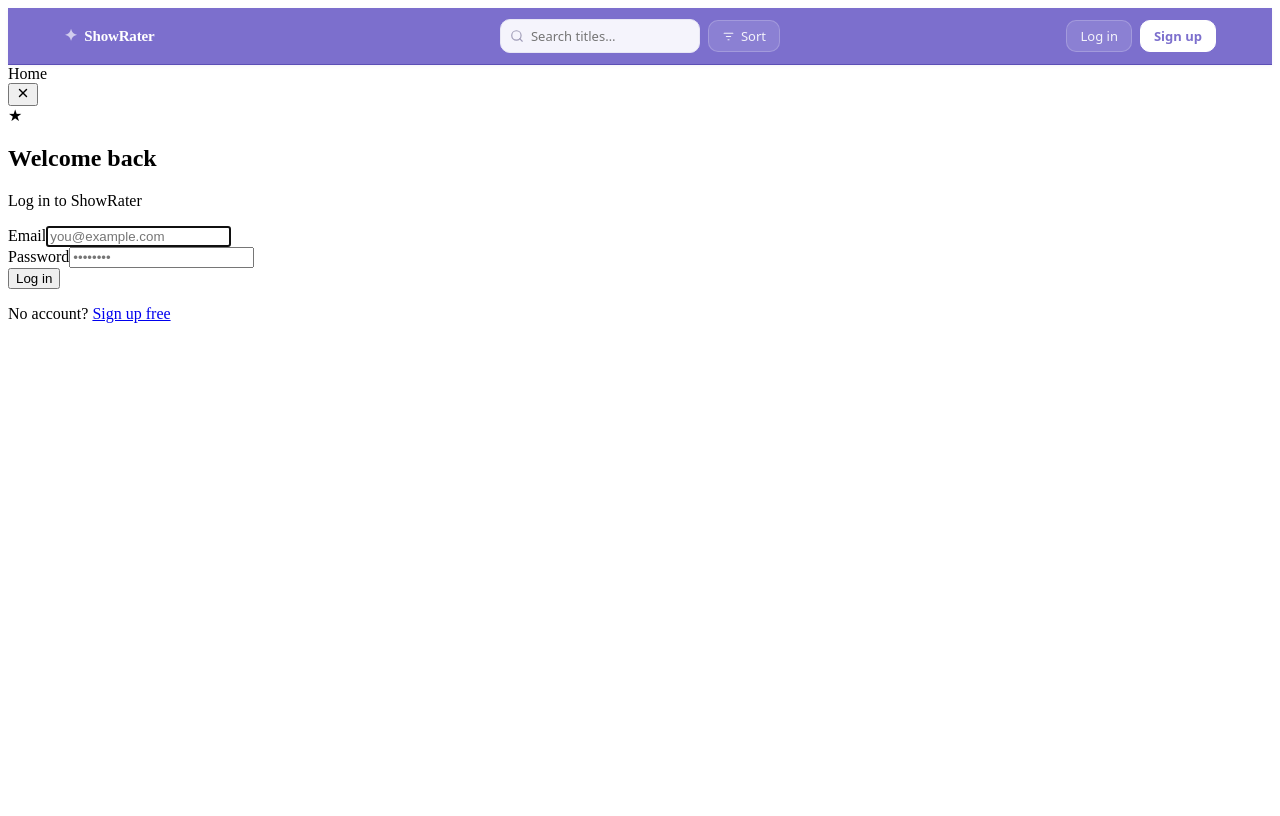
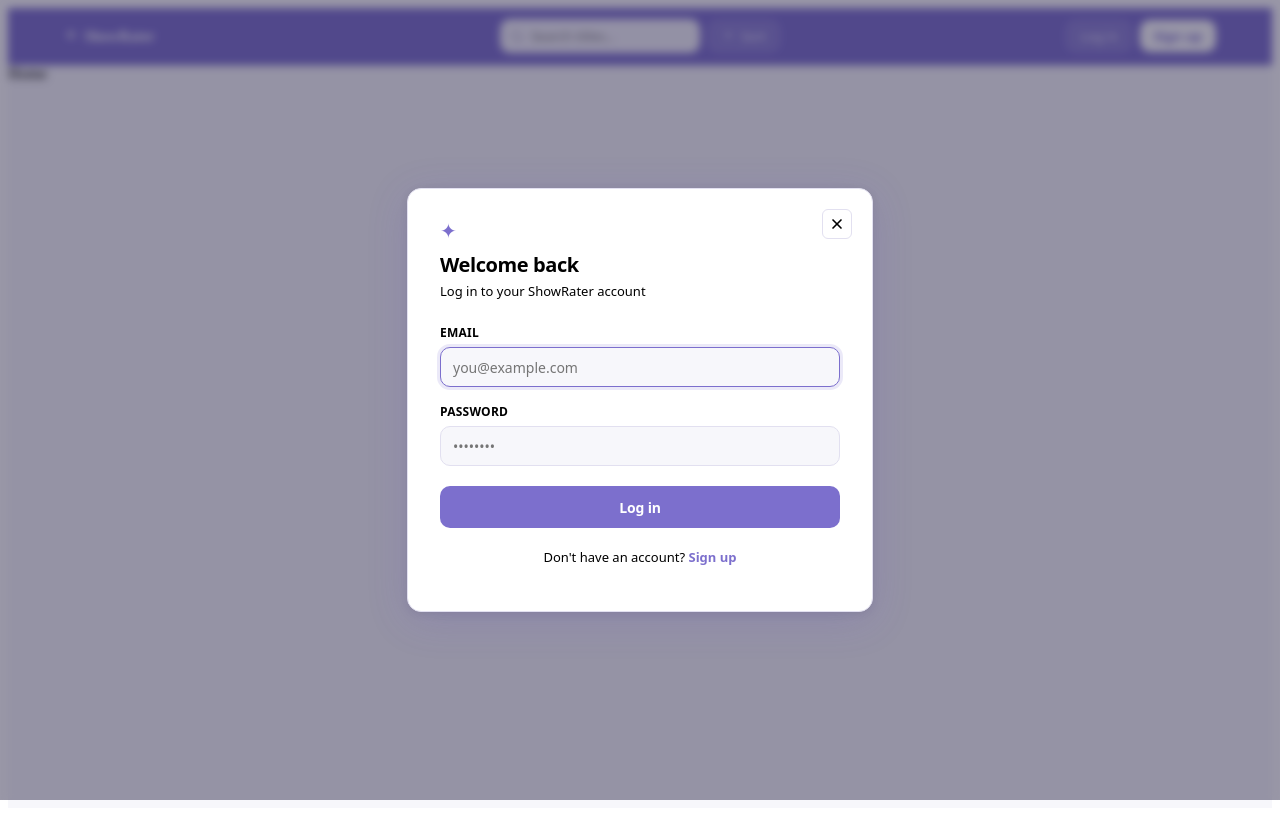
Before and after one commit to CaelOConnor/AnimeRatingsWebstite, a React app in the folder frontend/: page / in a window 1280 px wide. Both pictures are taken after a click on the button "Log in". Built offline with nearby package versions, Linux system fonts and the light colour scheme; no server answers; the HTML template or start-up script is replaced by a standard one.

Commit message:
nav bar and login

```diff
--- a/frontend/src/App.jsx
+++ b/frontend/src/App.jsx
@@ -1,25 +1,18 @@
-import { useState } from 'react';
-import { Outlet, useLocation } from 'react-router-dom';
+import { useLocation } from 'react-router-dom';
+import { Outlet } from 'react-router-dom';
 import { AuthProvider } from './context/AuthContext';
 import Navbar from './components/layout/Navbar';
-import LoginModal from './components/layout/LoginModal';
 
-// Pages that render without a navbar
 const NO_NAVBAR = ['/register'];
 
 function Layout() {
-  const [loginOpen, setLoginOpen] = useState(false);
   const { pathname } = useLocation();
-
   const showNavbar = !NO_NAVBAR.includes(pathname);
 
   return (
-    <div className="min-h-screen bg-[#0d0f14] text-white">
-      {showNavbar && (
-        <Navbar onOpenLogin={() => setLoginOpen(true)} />
-      )}
+    <div style={{ minHeight: '100vh', background: 'var(--color-bg)', color: 'var(--color-text)' }}>
+      {showNavbar && <Navbar />}
       <Outlet />
-      <LoginModal isOpen={loginOpen} onClose={() => setLoginOpen(false)} />
     </div>
   );
 }
--- a/frontend/src/components/layout/LoginModal.jsx
+++ b/frontend/src/components/layout/LoginModal.jsx
@@ -1,133 +1,298 @@
 import { useState, useEffect, useRef } from 'react';
-import { Link } from 'react-router-dom';
 import { useAuth } from '../../hooks/useAuth';
 
 export default function LoginModal({ isOpen, onClose }) {
   const { login } = useAuth();
+
   const [email, setEmail]       = useState('');
   const [password, setPassword] = useState('');
   const [error, setError]       = useState('');
   const [loading, setLoading]   = useState(false);
-  const emailRef = useRef(null);
 
-  // Reset + focus on open
+  const emailRef    = useRef(null);
+  const overlayRef  = useRef(null);
+
+  // Auto-focus email field when modal opens; reset form when it closes
   useEffect(() => {
     if (isOpen) {
+      setTimeout(() => emailRef.current?.focus(), 60);
+    } else {
       setEmail('');
       setPassword('');
       setError('');
       setLoading(false);
-      setTimeout(() => emailRef.current?.focus(), 50);
     }
   }, [isOpen]);
 
-  // Escape to close
+  // Close on Escape
   useEffect(() => {
     if (!isOpen) return;
-    const handler = (e) => { if (e.key === 'Escape') onClose(); };
-    window.addEventListener('keydown', handler);
-    return () => window.removeEventListener('keydown', handler);
+    const onKey = (e) => { if (e.key === 'Escape') onClose(); };
+    document.addEventListener('keydown', onKey);
+    return () => document.removeEventListener('keydown', onKey);
   }, [isOpen, onClose]);
 
-  async function handleSubmit(e) {
+  // Lock body scroll while open
+  useEffect(() => {
+    document.body.style.overflow = isOpen ? 'hidden' : '';
+    return () => { document.body.style.overflow = ''; };
+  }, [isOpen]);
+
+  if (!isOpen) return null;
+
+  // Click-outside to close
+  const handleOverlayClick = (e) => {
+    if (e.target === overlayRef.current) onClose();
+  };
+
+  const handleSubmit = async (e) => {
     e.preventDefault();
     setError('');
     setLoading(true);
     try {
-      await login(email, password);
+      await login({ email, password });
       onClose();
     } catch (err) {
-      setError(err.message || 'Invalid email or password.');
+      setError(err.message || 'Login failed');
     } finally {
       setLoading(false);
     }
-  }
-
-  if (!isOpen) return null;
+  };
 
   return (
-    <div
-      className="fixed inset-0 z-50 flex items-center justify-center bg-black/60 backdrop-blur-sm"
-      onClick={(e) => { if (e.target === e.currentTarget) onClose(); }}
-    >
-      <div className="relative w-full max-w-sm rounded-2xl border border-white/10 bg-[#13151c] p-8 shadow-2xl">
-
-        {/* Close */}
-        <button
-          onClick={onClose}
-          aria-label="Close"
-          className="absolute right-4 top-4 flex h-7 w-7 items-center justify-center rounded-full text-slate-500 hover:bg-white/10 hover:text-white transition-all"
-        >
-          <svg width="14" height="14" viewBox="0 0 24 24" fill="none" stroke="currentColor" strokeWidth="2.5" strokeLinecap="round">
-            <line x1="18" y1="6" x2="6" y2="18"/><line x1="6" y1="6" x2="18" y2="18"/>
-          </svg>
-        </button>
+    <div ref={overlayRef} style={s.overlay} onClick={handleOverlayClick} role="dialog" aria-modal="true" aria-label="Log in">
+      <div style={s.modal}>
 
         {/* Header */}
-        <div className="mb-6 text-center">
-          <span className="text-2xl leading-none text-amber-400">★</span>
-          <h2 className="mt-2 text-base font-semibold text-white">Welcome back</h2>
-          <p className="mt-0.5 text-xs text-slate-500">Log in to ShowRater</p>
+        <div style={s.header}>
+          <span style={s.star}>✦</span>
+          <h2 style={s.title}>Welcome back</h2>
+          <p style={s.subtitle}>Log in to your ShowRater account</p>
+          <button onClick={onClose} style={s.closeBtn} aria-label="Close">
+            <svg width="16" height="16" viewBox="0 0 24 24" fill="none" stroke="currentColor" strokeWidth="2.5" strokeLinecap="round">
+              <line x1="18" y1="6" x2="6" y2="18"/><line x1="6" y1="6" x2="18" y2="18"/>
+            </svg>
+          </button>
         </div>
 
         {/* Form */}
-        <form onSubmit={handleSubmit} className="space-y-4">
-          <div>
-            <label htmlFor="modal-email" className="mb-1.5 block text-xs text-slate-400">
-              Email
-            </label>
+        <form onSubmit={handleSubmit} style={s.form} noValidate>
+          <div style={s.field}>
+            <label style={s.label} htmlFor="login-email">Email</label>
             <input
               ref={emailRef}
-              id="modal-email"
+              id="login-email"
               type="email"
-              autoComplete="email"
-              required
               value={email}
               onChange={(e) => setEmail(e.target.value)}
               placeholder="you@example.com"
-              className="w-full rounded-lg border border-white/10 bg-white/5 px-3 py-2 text-sm text-white placeholder-slate-600 focus:border-amber-400/50 focus:outline-none focus:ring-1 focus:ring-amber-400/30 transition-all"
+              required
+              autoComplete="email"
+              style={s.input}
+              onFocus={(e) => Object.assign(e.target.style, s.inputFocus)}
+              onBlur={(e)  => Object.assign(e.target.style, s.inputBlur)}
             />
           </div>
 
-          <div>
-            <label htmlFor="modal-password" className="mb-1.5 block text-xs text-slate-400">
-              Password
-            </label>
+          <div style={s.field}>
+            <label style={s.label} htmlFor="login-password">Password</label>
             <input
-              id="modal-password"
+              id="login-password"
               type="password"
-              autoComplete="current-password"
-              required
               value={password}
               onChange={(e) => setPassword(e.target.value)}
               placeholder="••••••••"
-              className="w-full rounded-lg border border-white/10 bg-white/5 px-3 py-2 text-sm text-white placeholder-slate-600 focus:border-amber-400/50 focus:outline-none focus:ring-1 focus:ring-amber-400/30 transition-all"
+              required
+              autoComplete="current-password"
+              style={s.input}
+              onFocus={(e) => Object.assign(e.target.style, s.inputFocus)}
+              onBlur={(e)  => Object.assign(e.target.style, s.inputBlur)}
             />
           </div>
 
           {error && (
-            <p className="rounded-lg bg-red-500/10 px-3 py-2 text-xs text-red-400 border border-red-500/20">
+            <div style={s.errorBox} role="alert">
+              <svg width="14" height="14" viewBox="0 0 24 24" fill="none" stroke="currentColor" strokeWidth="2" strokeLinecap="round">
+                <circle cx="12" cy="12" r="10"/><line x1="12" y1="8" x2="12" y2="12"/><line x1="12" y1="16" x2="12.01" y2="16"/>
+              </svg>
               {error}
-            </p>
+            </div>
           )}
 
-          <button
-            type="submit"
-            disabled={loading}
-            className="w-full rounded-lg bg-amber-400 py-2.5 text-sm font-semibold text-[#0d0f14] hover:bg-amber-300 disabled:opacity-40 disabled:cursor-not-allowed transition-colors"
-          >
+          <button type="submit" disabled={loading} style={loading ? { ...s.submitBtn, ...s.submitBtnDisabled } : s.submitBtn}>
             {loading ? 'Logging in…' : 'Log in'}
           </button>
         </form>
 
-        <p className="mt-5 text-center text-xs text-slate-600">
-          No account?{' '}
-          <Link to="/register" onClick={onClose} className="text-amber-400 hover:text-amber-300 transition-colors">
-            Sign up free
-          </Link>
+        {/* Footer */}
+        <p style={s.footer}>
+          Don't have an account?{' '}
+          <a href="/register" style={s.footerLink} onClick={onClose}>Sign up</a>
         </p>
 
       </div>
     </div>
   );
 }
+
+// ─── Styles ───────────────────────────────────────────────────────────────────
+
+const s = {
+  overlay: {
+    position: 'fixed',
+    inset: 0,
+    zIndex: 100,
+    display: 'flex',
+    alignItems: 'center',
+    justifyContent: 'center',
+    background: 'rgba(30, 25, 60, 0.45)',
+    backdropFilter: 'blur(4px)',
+    WebkitBackdropFilter: 'blur(4px)',
+    padding: '16px',
+  },
+  modal: {
+    background: 'var(--color-surface)',
+    borderRadius: 'var(--radius-lg)',
+    boxShadow: '0 8px 40px rgba(100, 80, 200, 0.18), 0 2px 8px rgba(0,0,0,0.08)',
+    width: '100%',
+    maxWidth: '400px',
+    padding: '32px',
+    position: 'relative',
+    border: '1px solid var(--color-border)',
+  },
+
+  // Header
+  header: {
+    marginBottom: '24px',
+  },
+  star: {
+    display: 'block',
+    fontSize: '20px',
+    color: 'var(--color-accent)',
+    marginBottom: '10px',
+    lineHeight: 1,
+  },
+  title: {
+    margin: '0 0 4px',
+    fontSize: '20px',
+    fontWeight: 700,
+    color: 'var(--color-text)',
+    letterSpacing: '-0.02em',
+    fontFamily: 'var(--font-sans)',
+  },
+  subtitle: {
+    margin: 0,
+    fontSize: '13px',
+    color: 'var(--color-text-muted)',
+    fontFamily: 'var(--font-sans)',
+  },
+  closeBtn: {
+    position: 'absolute',
+    top: '20px',
+    right: '20px',
+    display: 'flex',
+    alignItems: 'center',
+    justifyContent: 'center',
+    width: '30px',
+    height: '30px',
+    borderRadius: 'var(--radius-sm)',
+    border: '1px solid var(--color-border)',
+    background: 'transparent',
+    color: 'var(--color-text-muted)',
+    cursor: 'pointer',
+    padding: 0,
+    fontFamily: 'var(--font-sans)',
+  },
+
+  // Form
+  form: {
+    display: 'flex',
+    flexDirection: 'column',
+    gap: '16px',
+  },
+  field: {
+    display: 'flex',
+    flexDirection: 'column',
+    gap: '6px',
+  },
+  label: {
+    fontSize: '12px',
+    fontWeight: 600,
+    color: 'var(--color-text)',
+    fontFamily: 'var(--font-sans)',
+    letterSpacing: '0.02em',
+    textTransform: 'uppercase',
+  },
+  input: {
+    height: '40px',
+    padding: '0 12px',
+    borderRadius: 'var(--radius-md)',
+    border: '1.5px solid var(--color-border)',
+    background: 'var(--color-bg)',
+    color: 'var(--color-text)',
+    fontSize: '14px',
+    fontFamily: 'var(--font-sans)',
+    outline: 'none',
+    transition: 'border-color 0.15s',
+    width: '100%',
+    boxSizing: 'border-box',
+  },
+  // Applied via onFocus/onBlur
+  inputFocus: {
+    borderColor: 'var(--color-accent)',
+    boxShadow: '0 0 0 3px rgba(124, 111, 205, 0.15)',
+  },
+  inputBlur: {
+    borderColor: 'var(--color-border)',
+    boxShadow: 'none',
+  },
+
+  // Error
+  errorBox: {
+    display: 'flex',
+    alignItems: 'center',
+    gap: '7px',
+    padding: '10px 12px',
+    borderRadius: 'var(--radius-md)',
+    background: '#FEF2F2',
+    border: '1px solid #FECACA',
+    color: '#DC2626',
+    fontSize: '13px',
+    fontFamily: 'var(--font-sans)',
+    fontWeight: 500,
+  },
+
+  // Submit
+  submitBtn: {
+    height: '42px',
+    borderRadius: 'var(--radius-md)',
+    border: 'none',
+    background: 'var(--color-accent)',
+    color: '#fff',
+    fontSize: '14px',
+    fontWeight: 600,
+    fontFamily: 'var(--font-sans)',
+    cursor: 'pointer',
+    marginTop: '4px',
+    transition: 'background 0.15s, opacity 0.15s',
+    letterSpacing: '-0.01em',
+  },
+  submitBtnDisabled: {
+    opacity: 0.6,
+    cursor: 'not-allowed',
+  },
+
+  // Footer
+  footer: {
+    marginTop: '20px',
+    textAlign: 'center',
+    fontSize: '13px',
+    color: 'var(--color-text-muted)',
+    fontFamily: 'var(--font-sans)',
+  },
+  footerLink: {
+    color: 'var(--color-accent)',
+    fontWeight: 600,
+    textDecoration: 'none',
+  },
+};
--- a/frontend/src/components/layout/Navbar.jsx
+++ b/frontend/src/components/layout/Navbar.jsx
@@ -1,5 +1,7 @@
+import { useState } from 'react';
 import { Link, useLocation } from 'react-router-dom';
 import { useAuth } from '../../hooks/useAuth';
+import LoginModal from './LoginModal';
 
 // ─── Sub-components ───────────────────────────────────────────────────────────
 
@@ -70,11 +72,6 @@
   );
 }
 
-function RightSlot({ user, onOpenLogin }) {
-  if (user) return <AccountButton user={user} />;
-  return <AuthButtons onOpenLogin={onOpenLogin} />;
-}
-
 // ─── Styles (all driven by CSS variables from tokens.css) ─────────────────────
 
 const s = {
@@ -118,7 +115,6 @@
     lineHeight: 1,
   },
 
-  // shared button base
   btnBase: {
     display: 'inline-flex',
     alignItems: 'center',
@@ -186,9 +182,10 @@
 
 // ─── Navbar ───────────────────────────────────────────────────────────────────
 
-export default function Navbar({ onOpenLogin }) {
+export default function Navbar() {
   const { user } = useAuth();
   const { pathname } = useLocation();
+  const [loginOpen, setLoginOpen] = useState(false);
 
   const isHome    = pathname === '/';
   const isReports = pathname === '/reports';
@@ -198,13 +195,26 @@
                  isReports ? <SearchSort placeholder="Search reports…" /> :
                  null;
 
+  const right = user
+    ? <AccountButton user={user} />
+    : (
+      <div style={s.authGroup}>
+        <button onClick={() => setLoginOpen(true)} style={s.btnGhost}>Log in</button>
+        <Link to="/register" style={s.btnSolid}>Sign up</Link>
+      </div>
+    );
+
   return (
+    <>
       <header style={s.navbar}>
         <div style={s.inner}>
           <div style={s.left}>  {left}   </div>
           <div style={s.mid}>   {center} </div>
-        <div style={s.right}> <RightSlot user={user} onOpenLogin={onOpenLogin} /> </div>
+          <div style={s.right}> {right}  </div>
         </div>
       </header>
+
+      <LoginModal isOpen={loginOpen} onClose={() => setLoginOpen(false)} />
+    </>
   );
 }
```
Lines whose indentation alone changed are shown as unchanged.
